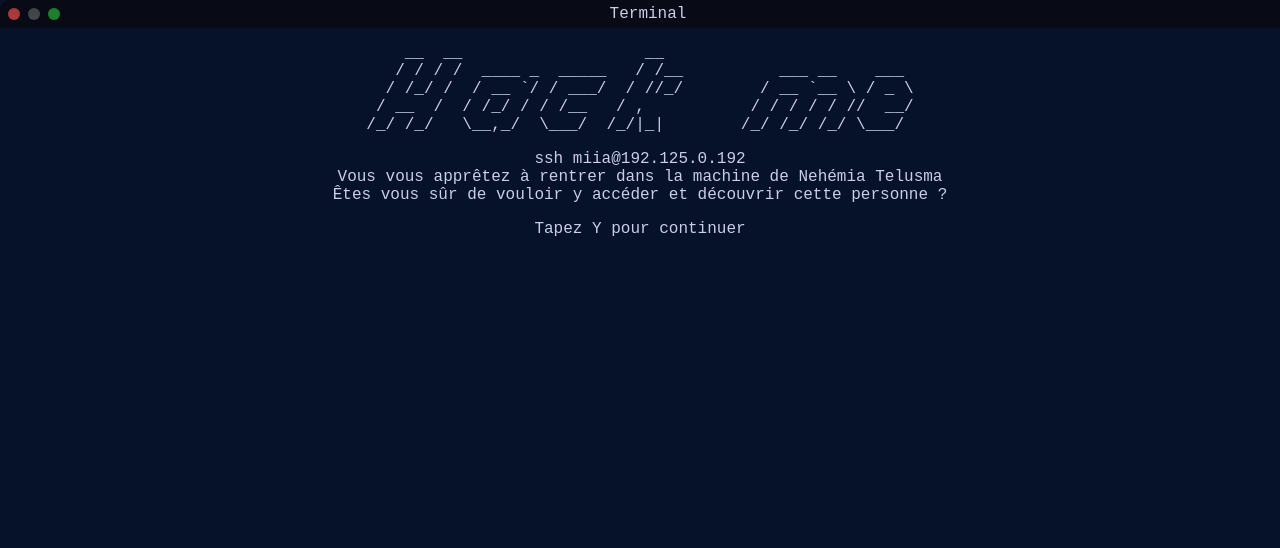
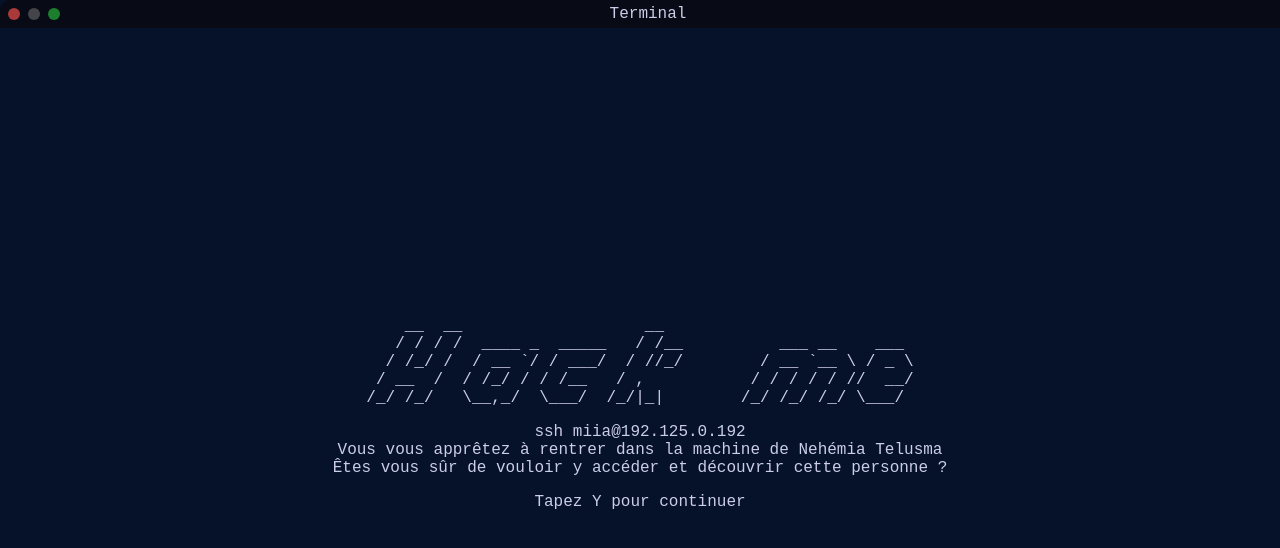
Before and after one commit to tmiia/hack-me, a website built with Vite: page src/index.html in a window 1280 px wide. Built offline with nearby package versions, Linux system fonts and the light colour scheme; what scramble-text would draw is missing.

Commit message:
fix: full height section

```diff
--- a/src/assets/stylesheets/base/_base.scss
+++ b/src/assets/stylesheets/base/_base.scss
@@ -1,6 +1,14 @@
 body{
+  display: flex;
+  flex-direction: column;
   position: relative;
   background-color: $bg-color;
   color: $white;
   min-height: 100vh;
 }
+
+main{
+  flex: 1;
+  display: flex;
+  flex-direction: column;
+}
--- a/src/assets/stylesheets/components/_intro.scss
+++ b/src/assets/stylesheets/components/_intro.scss
@@ -4,11 +4,12 @@
   }
 
   &-start.active{
+    flex: 1;
     display: flex;
     flex-direction: column;
     align-items: center;
     justify-content: center;
-    height: 100%;
+
     .ascii-art, p {
       opacity: 0;
     }
--- a/src/assets/stylesheets/components/_sections.scss
+++ b/src/assets/stylesheets/components/_sections.scss
@@ -1,6 +1,6 @@
 section{
   display: none;
-  height: 100%;
+  // height: 100%;
 
   &.active, &.seen{
     display: block;
@@ -17,6 +17,7 @@ section{
   }
 
   &.loading.active{
+    flex: 1;
     display: flex;
     align-items: center;
     justify-content: center;
```
